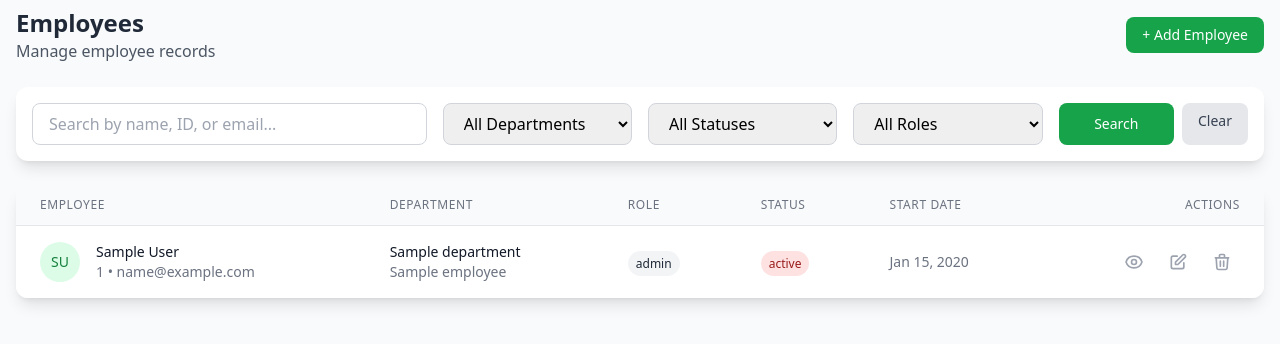
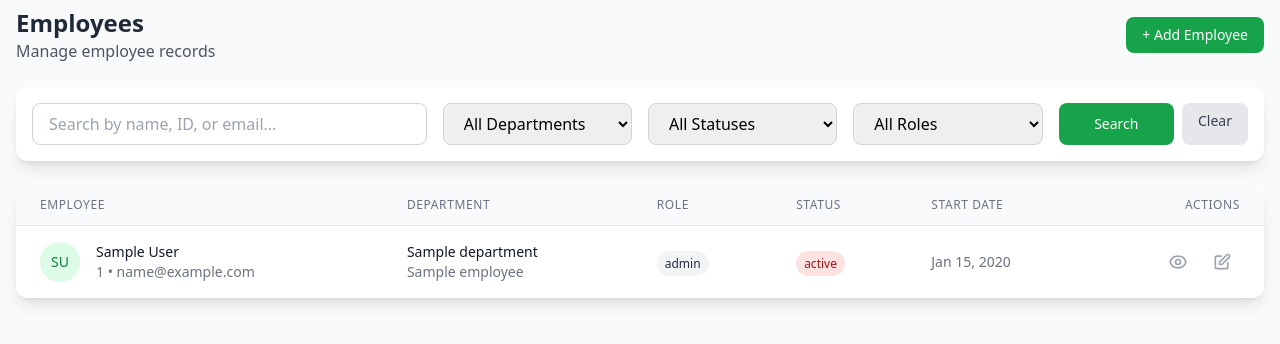
Before and after one commit to Athan-K/CIS-5800-HR-System, a Django app: template templates/hr/employee_list.html in a window 1280 px wide. Shown: the part 145-489 px from the top of the page. Run offline with Django 5.2, Linux system fonts and the light colour scheme; the template is opened without the code that fills it: most values are stand-ins (such as "Sample title", 1, 10 or a date in 2020); some libraries are stand-ins or nearby versions.

Commit message:
Removed Delete Option from employee list

```diff
--- a/templates/hr/employee_list.html
+++ b/templates/hr/employee_list.html
@@ -129,12 +129,6 @@
                                     <path stroke-linecap="round" stroke-linejoin="round" stroke-width="2" d="M11 5H6a2 2 0 00-2 2v11a2 2 0 002 2h11a2 2 0 002-2v-5m-1.414-9.414a2 2 0 112.828 2.828L11.828 15H9v-2.828l8.586-8.586z"/>
                                 </svg>
                             </a>
-                            <a href="{% url 'hr:employee_delete' employee.pk %}"
-                               class="p-2 text-gray-400 hover:text-red-600 hover:bg-red-50 rounded-lg" title="Delete">
-                                <svg class="w-5 h-5" fill="none" stroke="currentColor" viewBox="0 0 24 24">
-                                    <path stroke-linecap="round" stroke-linejoin="round" stroke-width="2" d="M19 7l-.867 12.142A2 2 0 0116.138 21H7.862a2 2 0 01-1.995-1.858L5 7m5 4v6m4-6v6m1-10V4a1 1 0 00-1-1h-4a1 1 0 00-1 1v3M4 7h16"/>
-                                </svg>
-                            </a>
                         </div>
                     </td>
                 </tr>
```
